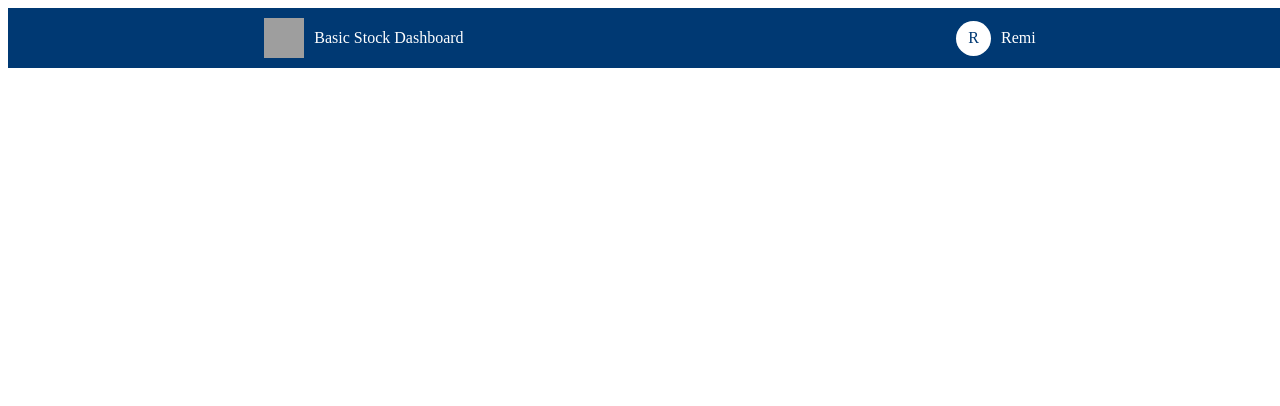
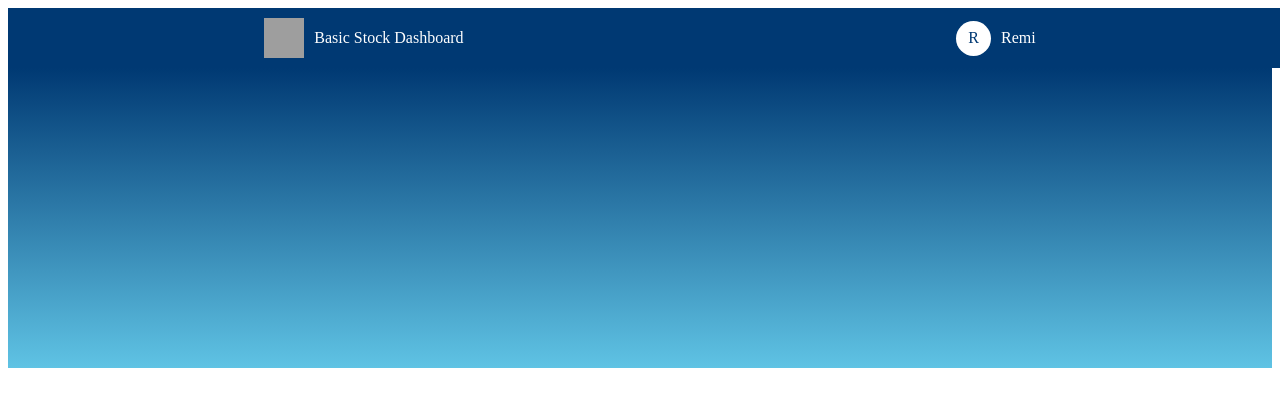
Before and after one commit to remikwisniewski/basicstockdash, a React (Create React App) app in the folder app/: page / in a window 1280 px wide. Shown: the top 406 px of the page. Built offline with nearby package versions, Linux system fonts and the light colour scheme; grey boxes are pictures that could not be loaded.

Commit message:
Added first web component

```diff
--- a/app/src/App.js
+++ b/app/src/App.js
@@ -1,10 +1,12 @@
 import React from 'react';
-import Header from './Components/Header/Header';
+import TopSector from './Components/TopSector/TopSector';
+import StockComponent1 from './Components/StockComponent1/StockComponent1';
 
 function App() {
   return (
     <div className="App">
-      <Header/>
+      <TopSector/>
+      <StockComponent1/>
     </div>
   );
 }
--- /dev/null
+++ b/app/src/Components/StockComponent1/StockComponent1.jsx
@@ -0,0 +1,20 @@
+import React from 'react';
+import modstyles from "./StockComponent1.module.css";
+/*
+importing module css
+*/
+
+/*
+this function takes in props and whatever is inside <BottomSector> <BottomSector/> gets rendered
+*/
+
+const BottomSector = (props) => {
+    return (
+        <div class={modstyles.StockComponent1}>
+            <div class={modstyles.container}> {props.children} </div>
+
+        </div>
+    )
+}
+
+export default BottomSector;
--- /dev/null
+++ b/app/src/Components/StockComponent1/StockComponent1.module.css
@@ -0,0 +1,14 @@
+.StockComponent1{
+    background: linear-gradient(to bottom, var(--headerGradTop), var(--headerGradBot));
+    height: 300px;
+}
+
+/*
+the height of above is the height of the entire top sector
+margin: 0 auto; - it automatically sets all margin sides to 0s
+*/
+
+.container{
+    max-width: var(--webwidth);
+    margin: 0 auto;
+}
--- a/app/src/Components/Header/Header.jsx
+++ b/app/src/Components/TopSector/TopSector.jsx
@@ -1,5 +1,5 @@
 import React from 'react';
-import modstyles from './Header.module.css';
+import modstyles from './TopSector.module.css';
 import logo from '../../images/logo.png';
 
 
--- a/app/src/index.css
+++ b/app/src/index.css
@@ -1,4 +1,5 @@
 :root {
   --headerGradTop: #003973;
   --headerGradBot: #5FC3E4;
+  --webwidth: 1080px;
 }
```
Also changed, not shown: app/src/Components/TopSector/TopSector.module.css (renamed from app/src/Components/Header/Header.module.css).
